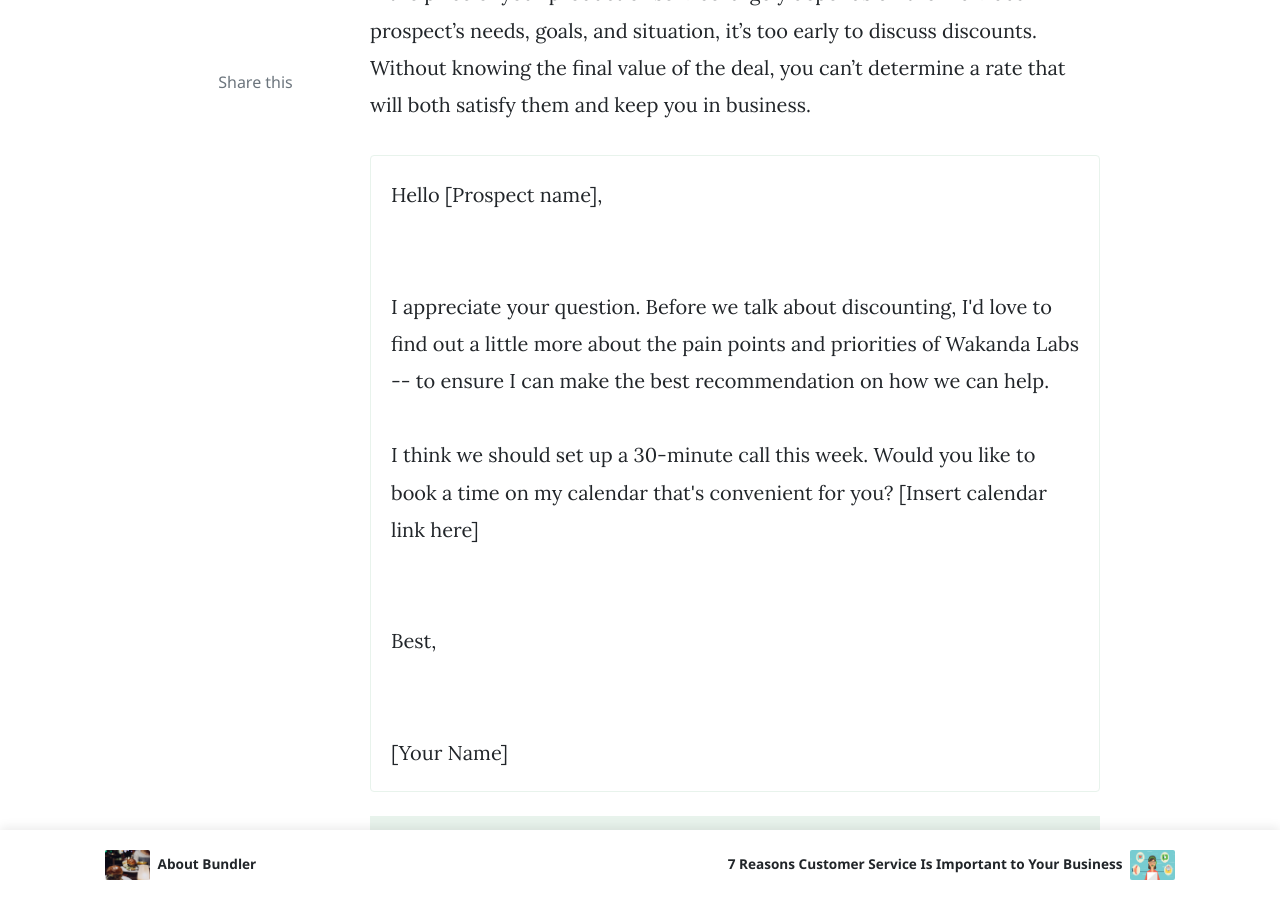
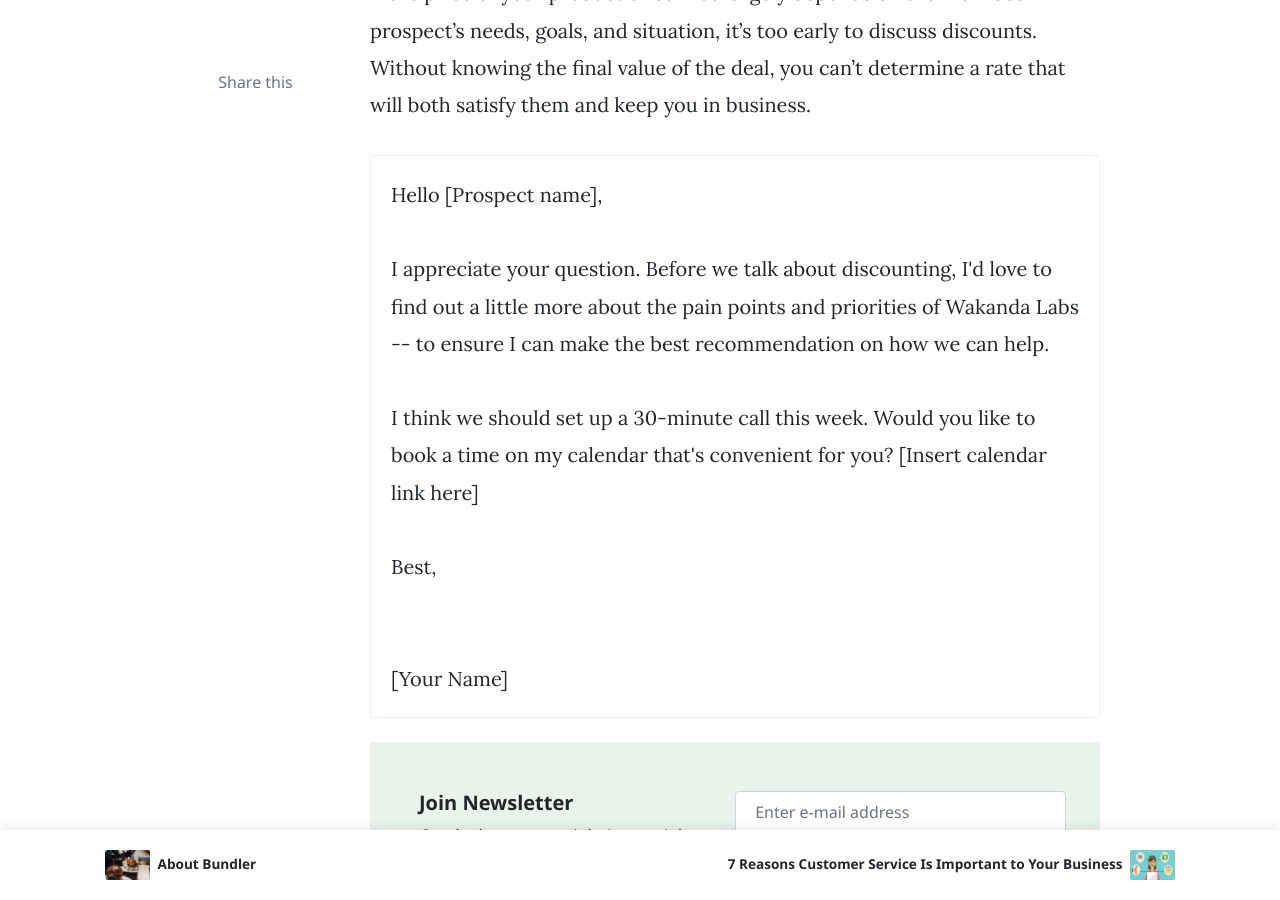
Before and after one commit to bit-dna/bitdnablog, a Jekyll site: the page built from _posts/2019-02-01-education.md, in a window 1280 px wide and 900 px high, scrolled down 2186 px. Built offline with Jekyll 4.4.1, drawn with Linux system fonts in a browser that asks for light colours; nearby versions of some CDN libraries; comment, search, counter and statistics services are not loaded.

Commit message:
fix html

```diff
--- a/_posts/2019-02-01-education.md
+++ b/_posts/2019-02-01-education.md
@@ -35,11 +35,11 @@ If the price of your product or service largely depends on the individual prospe
 
 <div class="card">
 <div class="card-body">
-<p class="card-text">Hello [Prospect name],<br/><br/><br/>
+<p class="card-text">Hello [Prospect name],<br/><br/>
 I appreciate your question. Before we talk about discounting, I'd love to find out a little more about the pain points and priorities of Wakanda Labs -- to ensure I can make the best recommendation on how we can help.
 <br/><br/>
 I think we should set up a 30-minute call this week. Would you like to book a time on my calendar that's convenient for you? [Insert calendar link here]
-<br/><br/><br/>
+<br/><br/>
 Best,
 <br/><br/><br/>
 [Your Name]</p>
```
